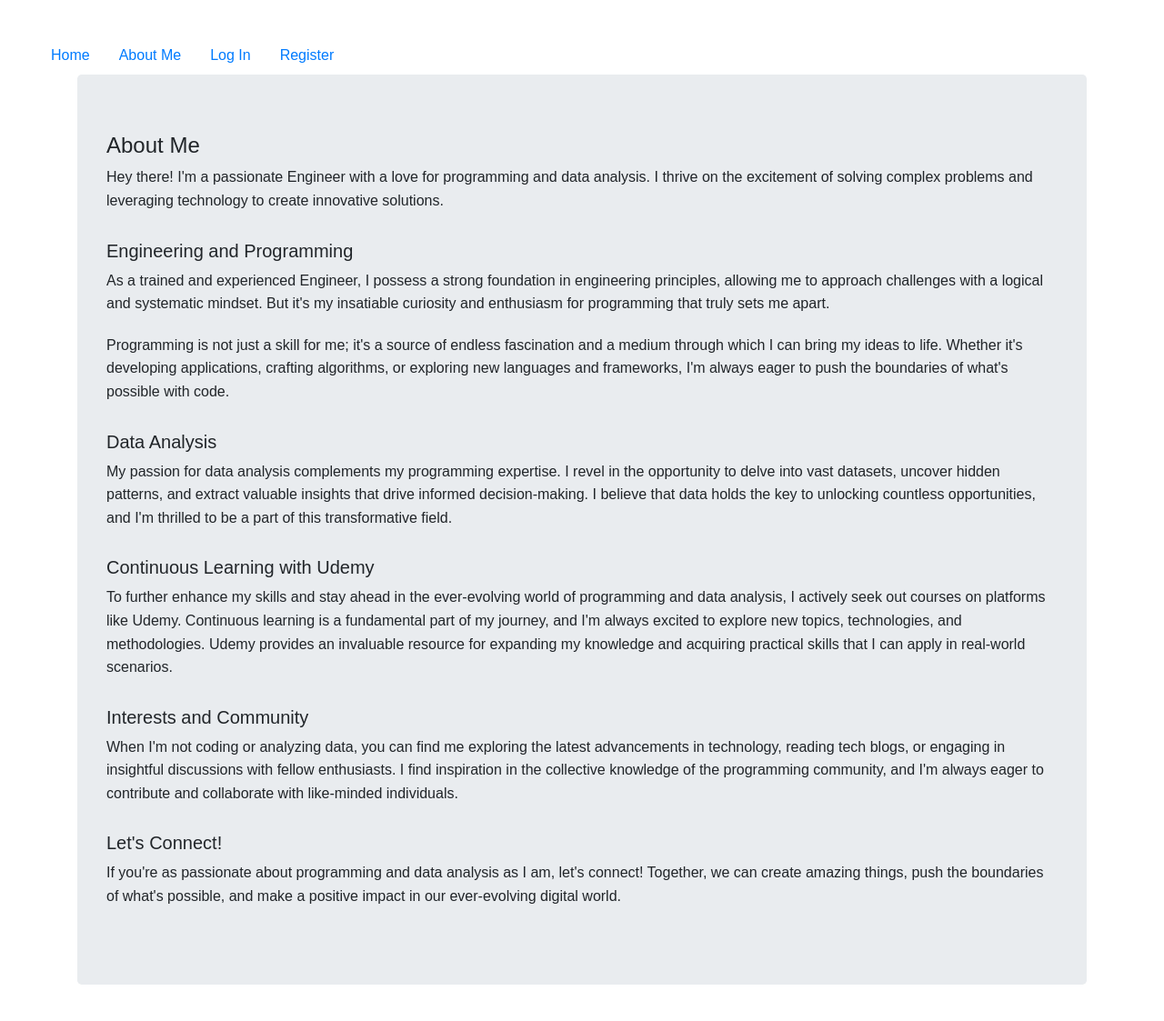
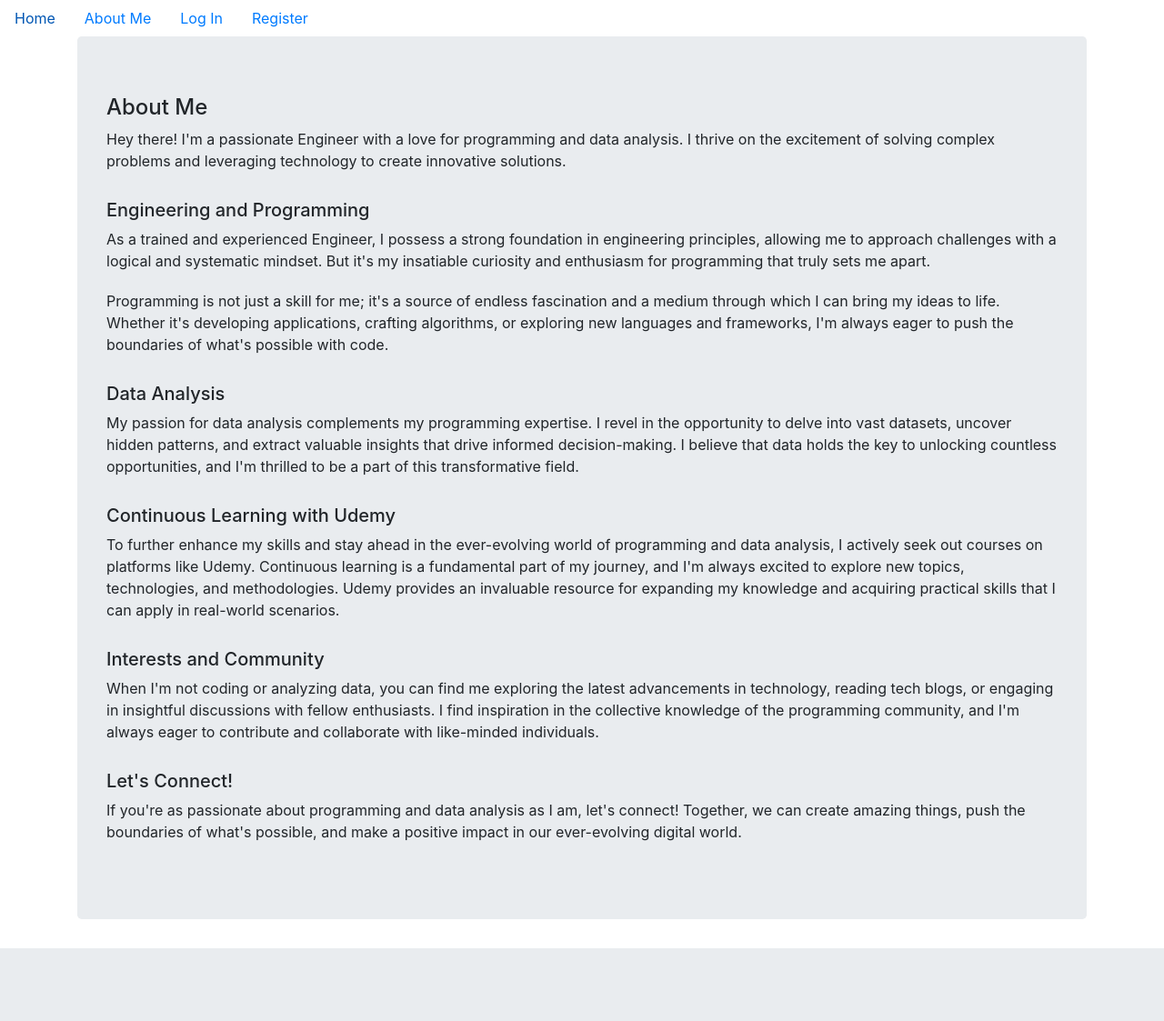
Before and after one commit to jasontan89/social_media, a Flask app: page /info in a window 1280 px wide. Shown: the whole page at 91% size. After the commit the page ends 1043 px from the top, so only its background shows below. Run offline with Flask 3, Linux system fonts and the light colour scheme; some libraries are stand-ins or nearby versions.

Commit message:
Update info.html
remove body style

```diff
--- a/puppycompanyblog/templates/info.html
+++ b/puppycompanyblog/templates/info.html
@@ -1,11 +1,6 @@
 {% extends "base.html" %}
 {% block content %}
 <style>
-    body {
-      font-family: Arial, sans-serif;
-      margin: 40px;
-      line-height: 1.6;
-    }
     h1 {
       font-size: 24px;
     }
```
